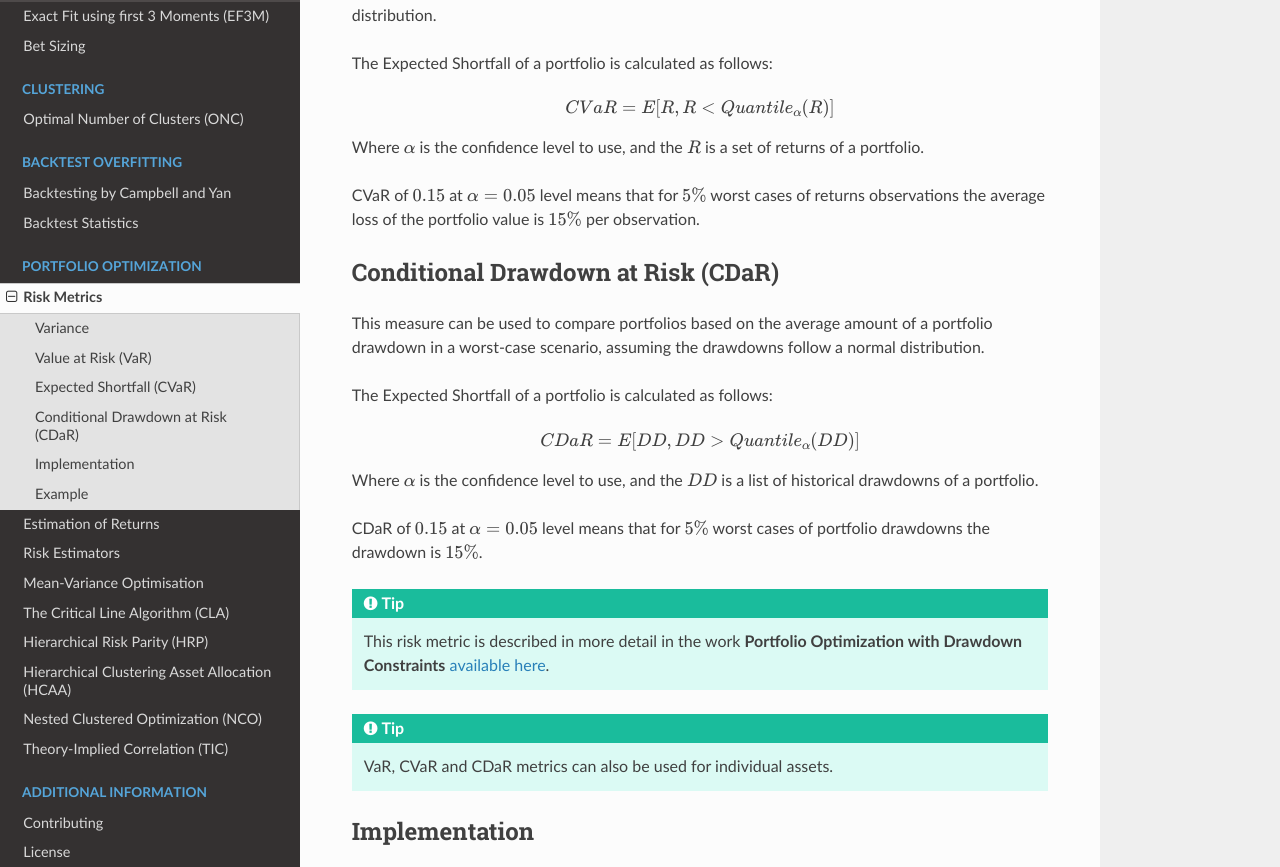
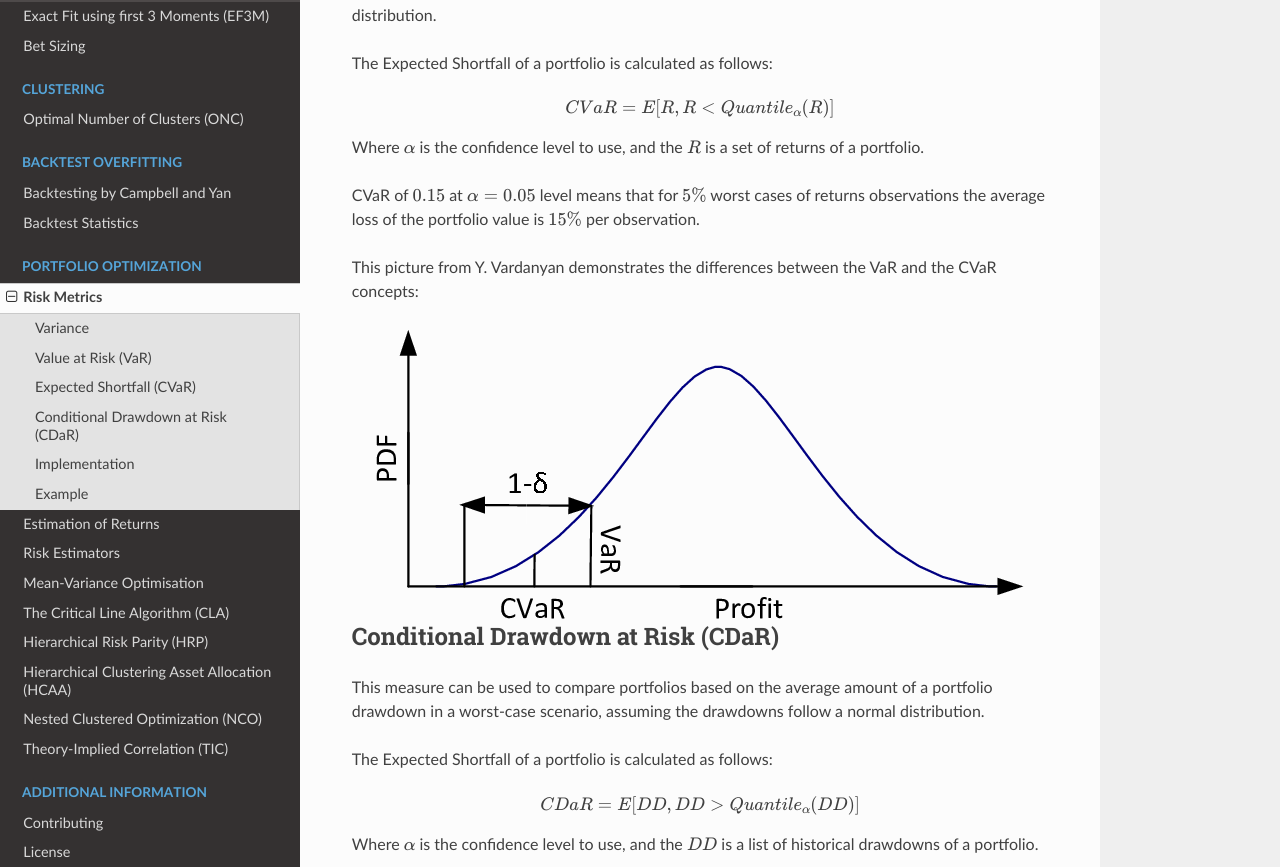
Before and after one commit to hudson-and-thames/mlfinlab, a Sphinx documentation site: the page built from docs/source/portfolio_optimisation/risk_metrics.rst, in a window 1280 px wide and 900 px high, scrolled down 1342 px, cut to the strip 0-867 px from the top of the window. Built offline with Sphinx 7.4.7 and the Read the Docs theme 2.0.0, drawn with Linux system fonts in a browser that asks for light colours.

Commit message:
Add image for VaR and CVaR

```diff
--- a/docs/source/portfolio_optimisation/risk_metrics.rst
+++ b/docs/source/portfolio_optimisation/risk_metrics.rst
@@ -67,6 +67,12 @@ Where :math:`\alpha` is the confidence level to use, and the :math:`R` is a set
 
 CVaR of :math:`0.15` at :math:`\alpha = 0.05` level means that for :math:`5\%` worst cases of returns observations
 the average loss of the portfolio value is :math:`15\%` per observation.
+
+This picture from Y. Vardanyan demonstrates the differences between the VaR and the CVaR concepts:
+
+.. image:: portfolio_optimisation_images/var_cvar_concepts.png
+   :scale: 100 %
+   :align: center
 
 Conditional Drawdown at Risk (CDaR)
 ###################################
```
Also changed, not shown: docs/source/portfolio_optimisation/portfolio_optimisation_images/var_cvar_concepts.png (added).
